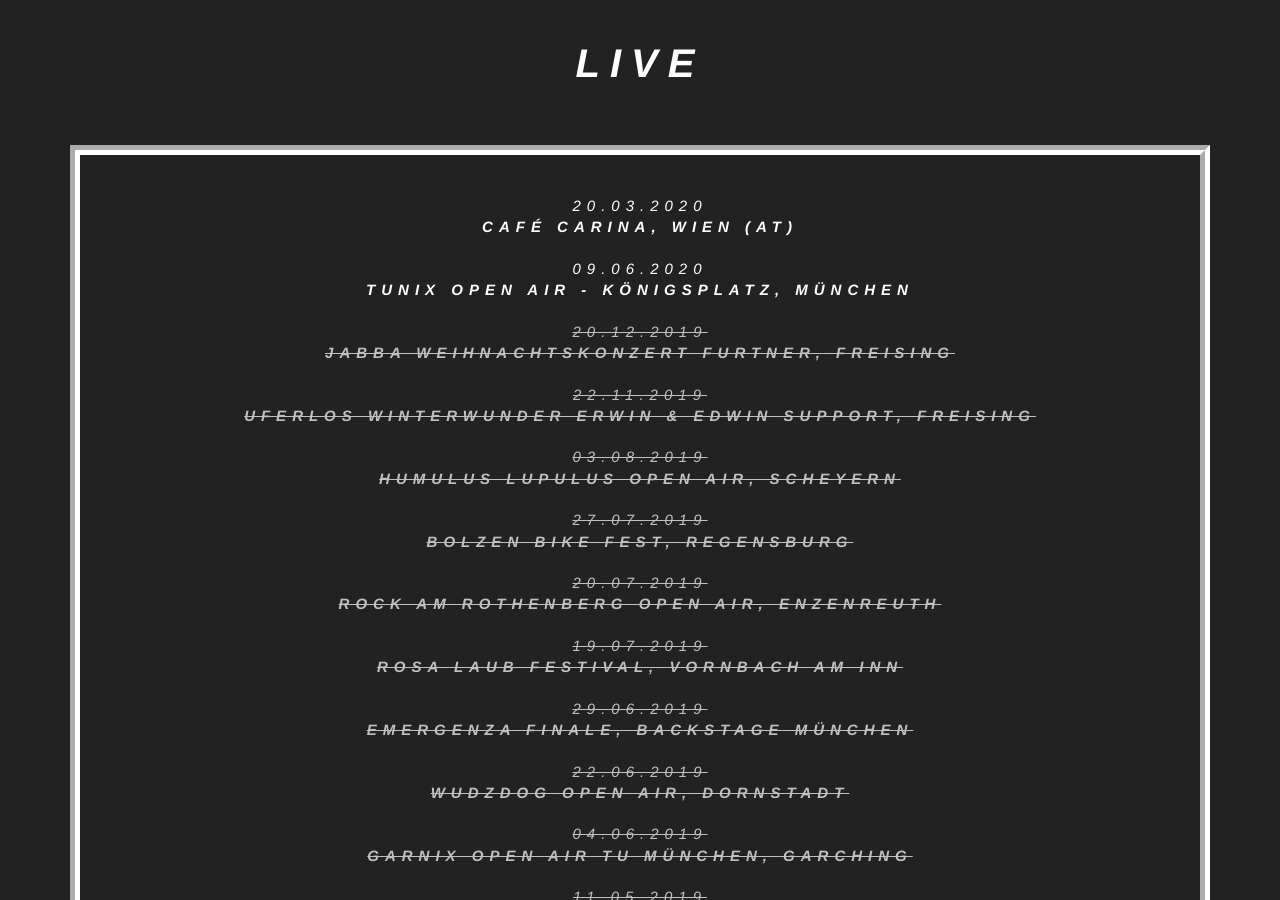
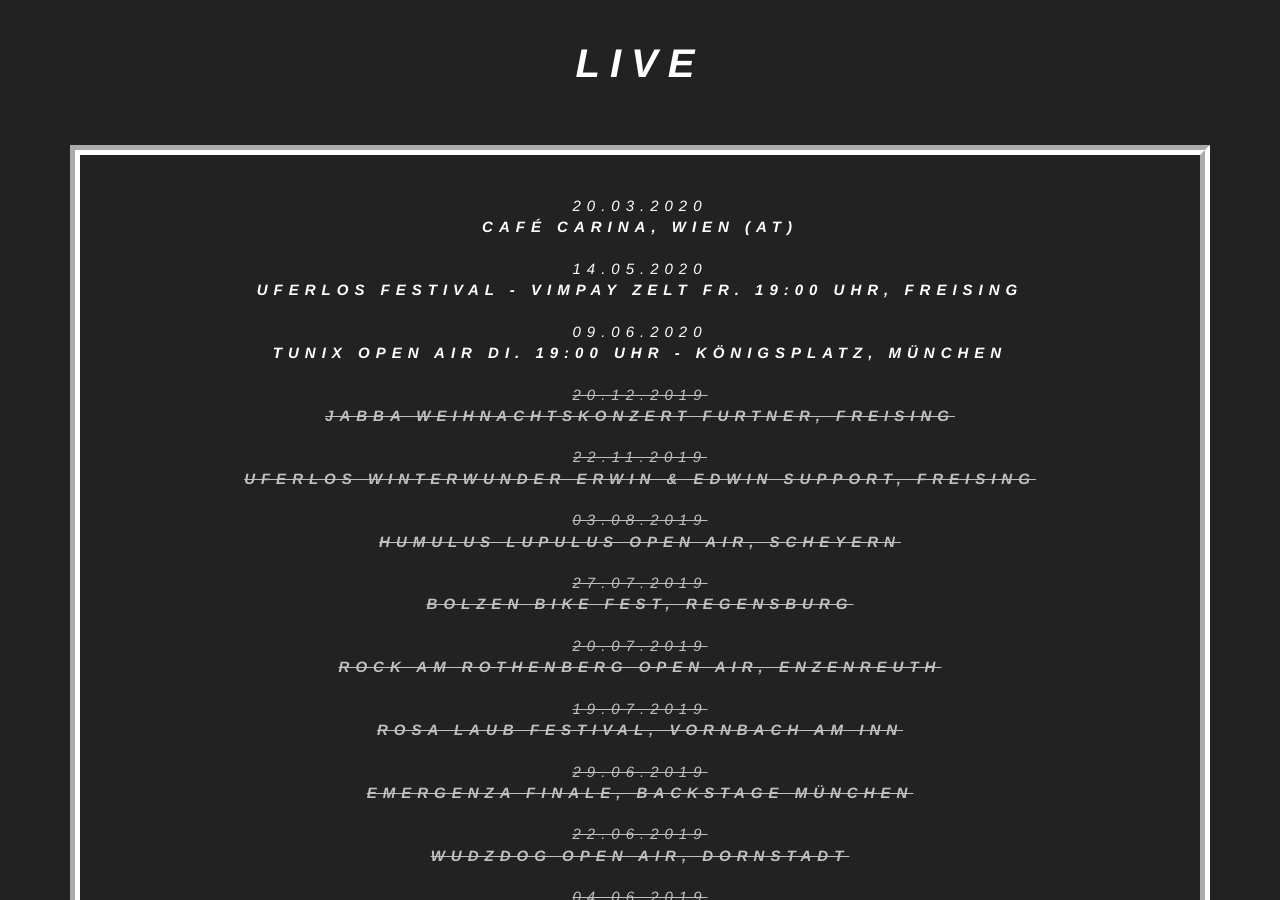
Before and after one commit to jabbadafunk/jabbadafunk.github.io, a Jekyll site: the page built from index.html, in a window 1280 px wide and 900 px high, scrolled down 929 px. Built offline with Jekyll 4.4.1, drawn with Linux system fonts in a browser that asks for light colours.

Commit message:
Update from Forestry.io jabbadafunk@gmail.com updated _data/gigs.yml

```diff
--- a/_data/gigs.yml
+++ b/_data/gigs.yml
@@ -2,7 +2,10 @@
 - location: Café Carina, Wien (AT)
   date: 2020-03-20T18:00:00.000+00:00
   completed: false
-- location: TUNIX Open Air - Königsplatz, München
+- location: Uferlos Festival - Vimpay Zelt Fr. 19:00 Uhr, Freising
+  date: 2020-05-14 22:00:00 +0000
+  completed: false
+- location: TUNIX Open Air Di. 19:00 Uhr - Königsplatz, München
   date: 2020-06-09 17:00:00 +0000
   completed: false
 - location: Jabba Weihnachtskonzert Furtner, Freising
```
Also changed, not shown: .forestry/settings.yml.
